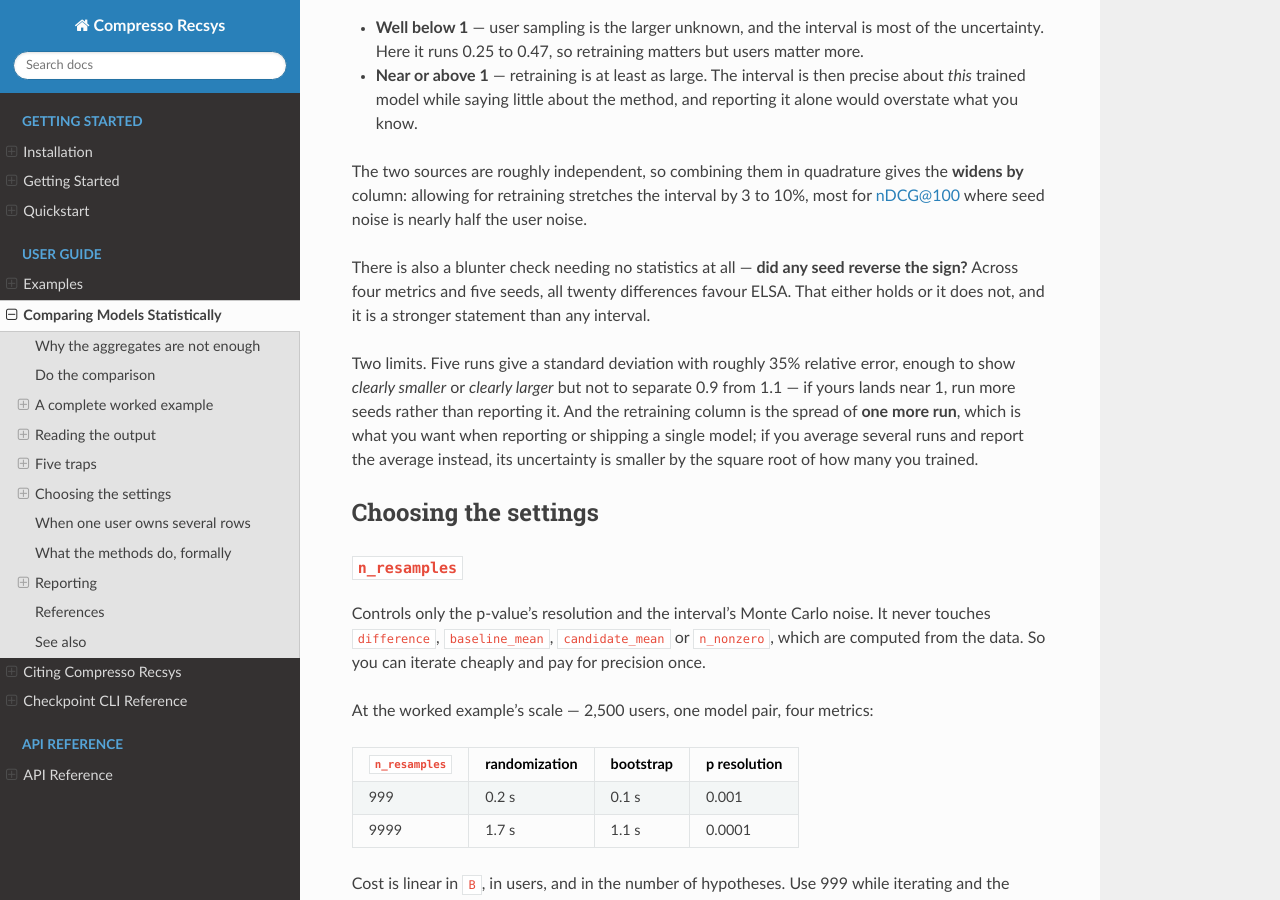
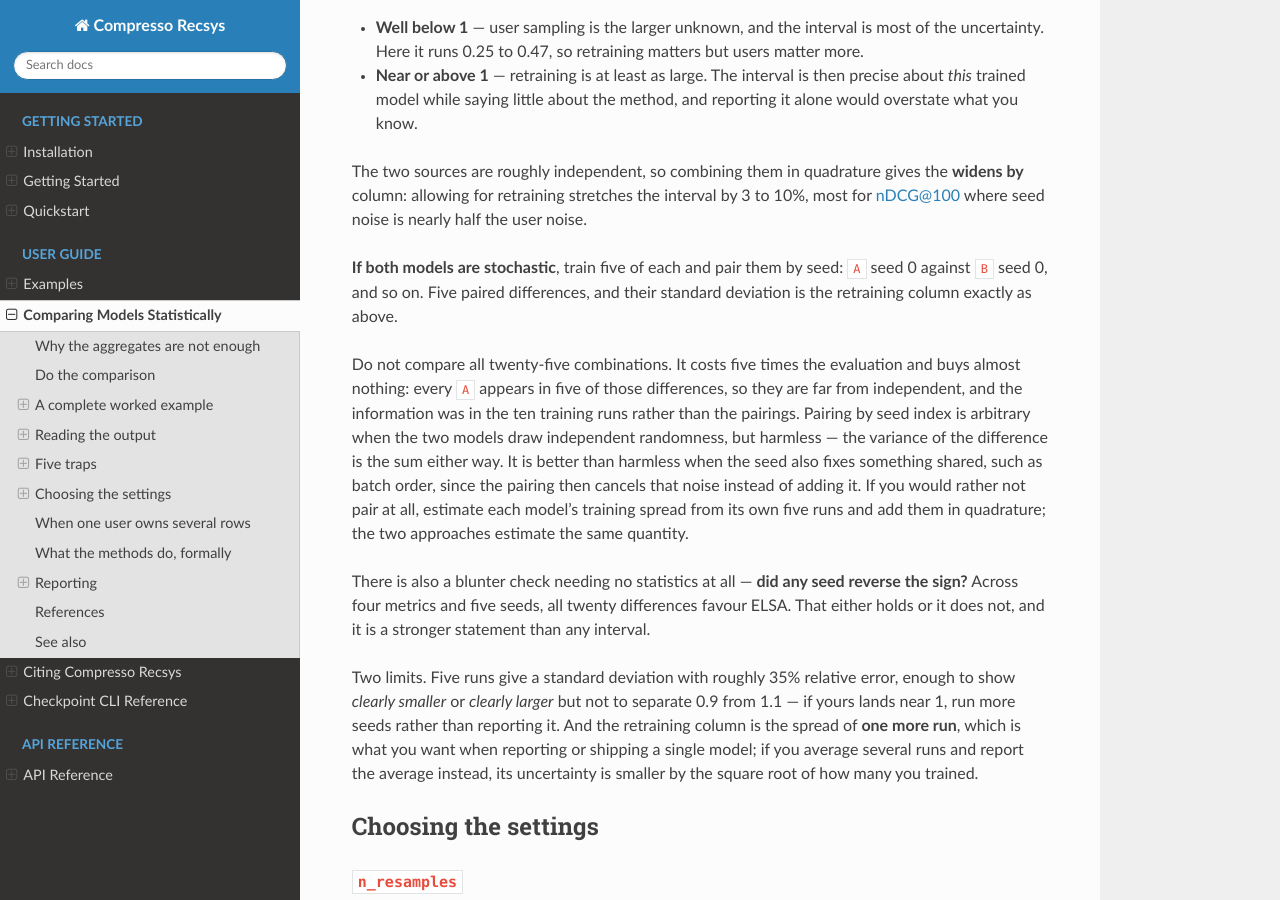
Before and after one commit to zombak79/compresso-recsys, a Sphinx documentation site: the page built from docs/source/statistical-comparison.rst, in a window 1280 px wide and 900 px high, scrolled down 11415 px. Built offline with Sphinx 7.4.7 and the Read the Docs theme 3.1.0, drawn with Linux system fonts in a browser that asks for light colours.

Commit message:
Say what to do when both models are stochastic
The worked example pairs a gradient-trained model against a closed-form one, so
it only ever shows one side moving. The common case is two stochastic models,
and the section left a reader to guess whether that means comparing every
combination.

It does not. Five of each, paired by seed, gives five differences whose standard
deviation is the same retraining column. Comparing all twenty-five costs five
times the evaluation and buys almost nothing, since each model appears in five
of those differences and the information was in the ten training runs rather
than the pairings.

Pairing by seed index is arbitrary when the two models draw independent
randomness, and harmless, because the variance of the difference is the sum
either way. It is better than harmless when the seed also fixes something
shared, such as batch order, since the pairing cancels that noise rather than
adding it. Adding each model's own training variance in quadrature estimates the
same quantity for anyone who would rather not pair.

```diff
--- a/docs/source/statistical-comparison.rst
+++ b/docs/source/statistical-comparison.rst
@@ -605,6 +605,21 @@ The two sources are roughly independent, so combining them in quadrature gives
 the **widens by** column: allowing for retraining stretches the interval by 3 to
 10%, most for nDCG@100 where seed noise is nearly half the user noise.
 
+**If both models are stochastic**, train five of each and pair them by seed:
+``A`` seed 0 against ``B`` seed 0, and so on. Five paired differences, and their
+standard deviation is the retraining column exactly as above.
+
+Do not compare all twenty-five combinations. It costs five times the evaluation
+and buys almost nothing: every ``A`` appears in five of those differences, so
+they are far from independent, and the information was in the ten training runs
+rather than the pairings. Pairing by seed index is arbitrary when the two models
+draw independent randomness, but harmless — the variance of the difference is
+the sum either way. It is better than harmless when the seed also fixes
+something shared, such as batch order, since the pairing then cancels that noise
+instead of adding it. If you would rather not pair at all, estimate each model's
+training spread from its own five runs and add them in quadrature; the two
+approaches estimate the same quantity.
+
 There is also a blunter check needing no statistics at all — **did any seed
 reverse the sign?** Across four metrics and five seeds, all twenty differences
 favour ELSA. That either holds or it does not, and it is a stronger statement
```
